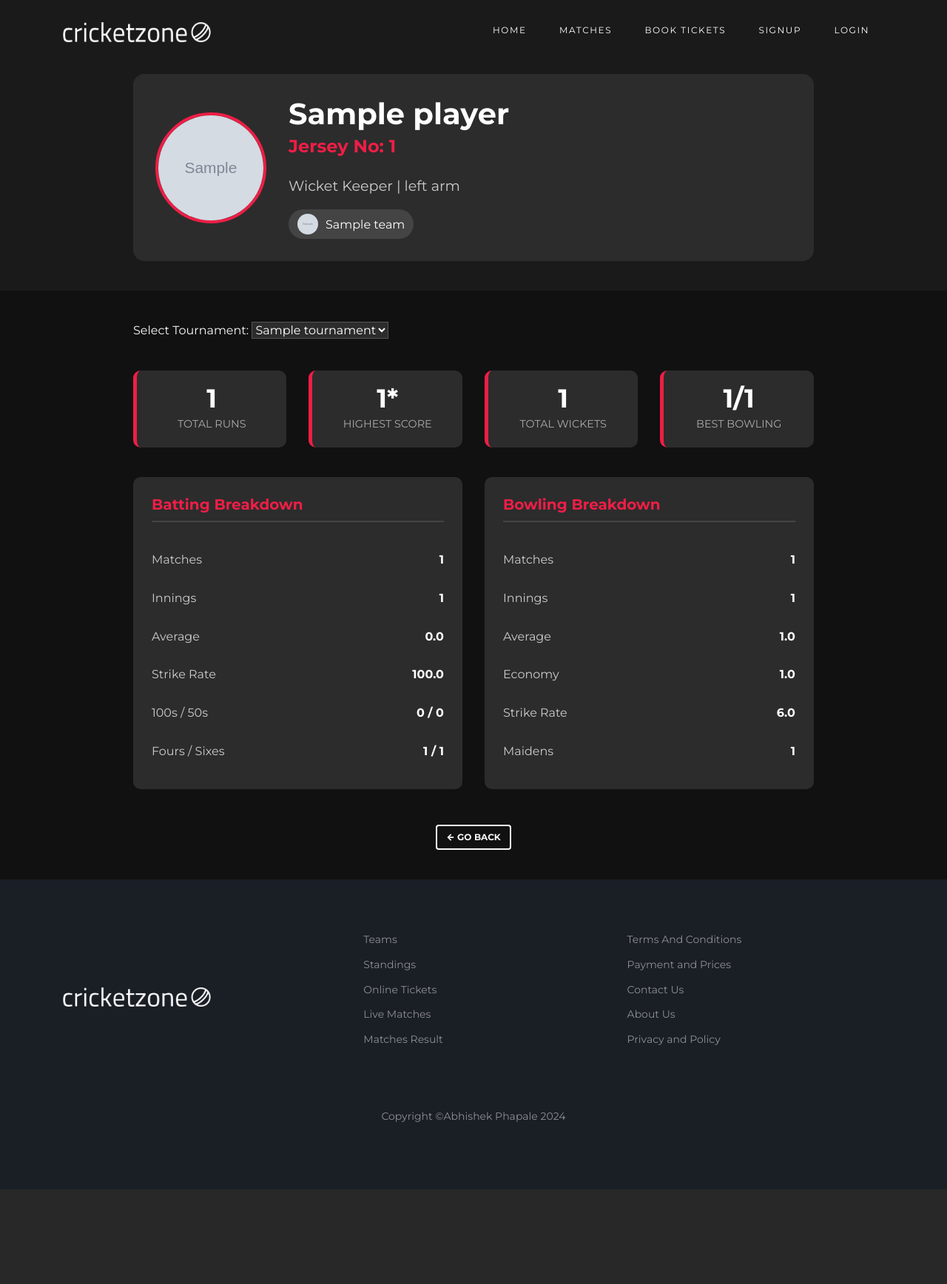
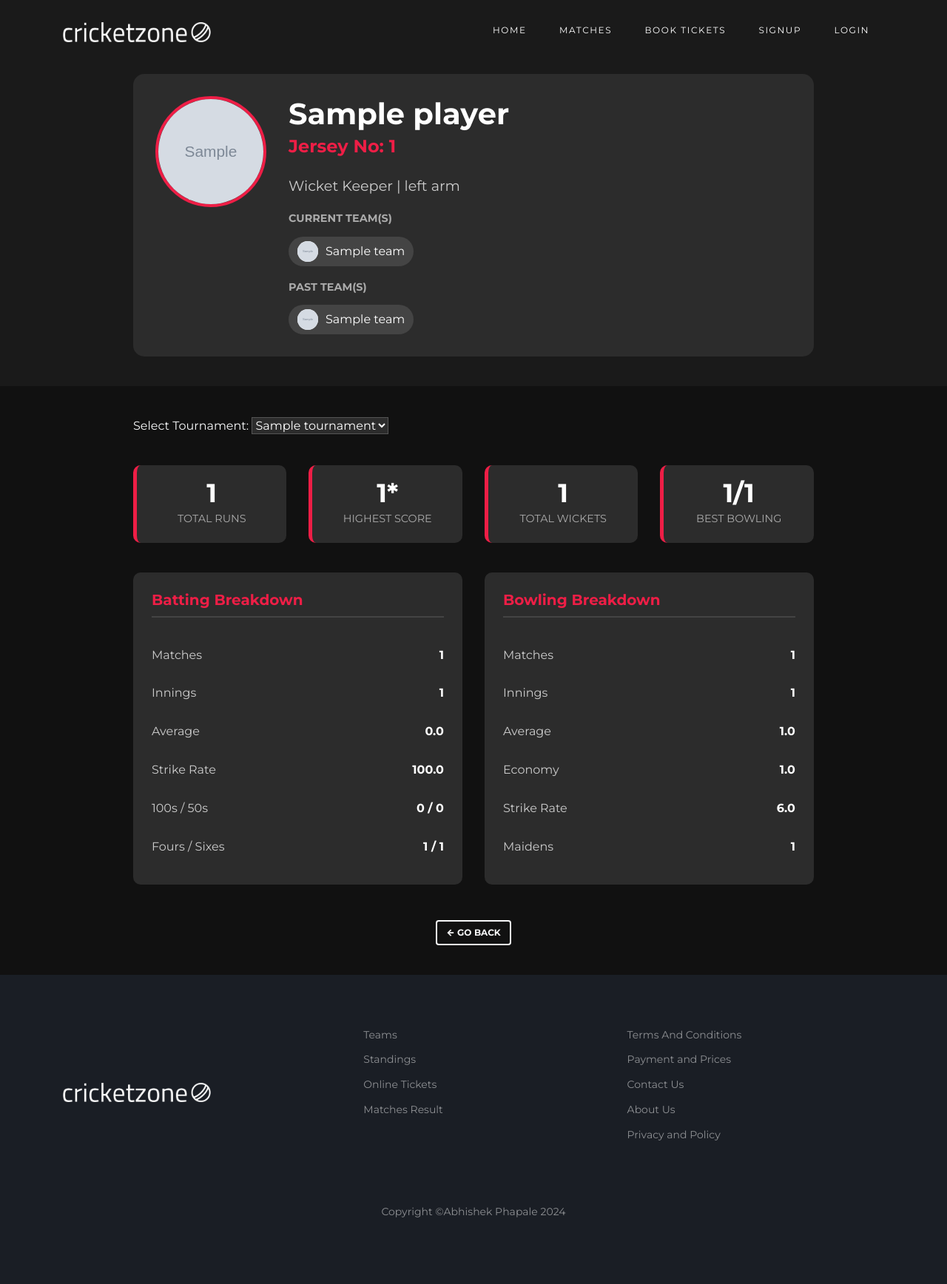
Before and after one commit to Abhishekp44/CricketZone, a Django app: page /players/1/ in a window 1280 px wide. Shown: the whole page at 74% size. Before the commit the page ends 1608 px from the top, so only its background shows below. Run offline with Django 5.2, Linux system fonts and the light colour scheme; tables that the repository leaves empty hold one stand-in row (values such as "Sample post"); grey boxes marked "Sample" are stand-in pictures; some libraries are stand-ins or nearby versions; some web fonts are replaced.

Commit message:
player details, standings

```diff
--- a/cricketapp/urls.py
+++ b/cricketapp/urls.py
@@ -62,6 +62,7 @@ urlpatterns = [
     path('payment/success/', views.payment_success, name='payment_success'),
     path('view-ticket/<int:booking_id>/', views.view_ticket, name='view_ticket'),
     path('ticket/download/<int:booking_id>/', views.download_ticket_pdf, name='download_ticket_pdf'),
+    path('standings/', views.standings_view, name='standings_view'),
     # path('ticket/<int:ticket_id>/add/', views.add_to_cart, name='add_to_cart'),
     # path('order/', views.order, name='order'),
     # path('payment/', views.payment_page, name='payment_page'),
--- a/cricketapp/views.py
+++ b/cricketapp/views.py
@@ -942,7 +942,8 @@ def player_detail(request, pid):
     Displays the detailed profile and tournament-wise career statistics for a single player.
     """
     player = get_object_or_404(Player, pid=pid)
-    teams = player.teams.all()
+    current_teams = player.teams.all()
+    past_teams = player.past_teams.all()
 
     # --- New Logic for Tournament-wise Stats ---
 
@@ -1043,13 +1044,59 @@ def player_detail(request, pid):
 
     context = {
         'player': player,
-        'teams': teams,
+        'current_teams': current_teams,
+        'past_teams': past_teams,
         'tournament_stats': processed_stats,
     }
     return render(request, 'player_detail.html', context)
 
-
-
+def standings_view(request):
+    """
+    Displays a list of tournaments and the standings table
+    for a selected tournament. Defaults to "IPL 2024".
+    """
+    selected_tournament_id = request.GET.get('tournament_id')
+
+    # Get all tournaments for the dropdown menu
+    tournaments = Tournament.objects.all().order_by('name')
+
+    standings = None
+    selected_tournament = None
+
+    # --- NEW: Default to "IPL 2024" ---
+    if not selected_tournament_id:
+        try:
+            # Try to find "IPL 2024" by name
+            ipl_tournament = Tournament.objects.get(name__iexact="IPL 2024")
+            selected_tournament_id = ipl_tournament.id
+        except Tournament.DoesNotExist:
+            # "IPL 2024" doesn't exist, so just show nothing
+            selected_tournament_id = None
+    # --- END OF NEW LOGIC ---
+
+    if selected_tournament_id:
+        try:
+            # We must cast the ID to an int *before* the query
+            selected_tournament_id = int(selected_tournament_id)
+
+            # Get standings and pre-fetch the related team data (for logos)
+            standings = TeamStanding.objects.filter(
+                tournament_id=selected_tournament_id
+            ).select_related('team')
+
+            selected_tournament = get_object_or_404(Tournament, pk=selected_tournament_id)
+
+        except (ValueError, TypeError):
+            selected_tournament_id = None
+
+    context = {
+        'tournaments': tournaments,
+        'standings': standings,
+        'selected_tournament': selected_tournament,
+        'selected_tournament_id': selected_tournament_id,
+    }
+
+    return render(request, 'standings.html', context)
 def admin_api(request):
     return render(request, 'admin_api.html')
 
--- a/templates/footer.html
+++ b/templates/footer.html
@@ -15,9 +15,8 @@
           <div class="widget mb-3">
             <ul class="list-unstyled links">
               <li><a href="/teams">Teams</a></li>
-              <li><a href="#">Standings</a></li>
-              <li><a href="#">Online Tickets</a></li>
-              <li><a href="/matches">Live Matches</a></li>
+              <li><a href="/standings">Standings</a></li>
+              <li><a href="/tickets">Online Tickets</a></li>
               <li><a href="/matches">Matches Result</a></li>
             </ul>
           </div>
--- a/templates/match_detail.html
+++ b/templates/match_detail.html
@@ -121,7 +121,7 @@
     object-fit: contain;
     /* Changed from 'cover' to 'contain' to ensure full image is visible */
     border: 2px solid #4a4f56;
-    background-color: #2d343c;
+    background-color: #ffffff;
     /* Added a background color for non-square images */
   }
 
@@ -131,7 +131,7 @@
     border-radius: 50%;
     object-fit: contain;
     /* Changed from 'cover' to 'contain' to ensure full image is visible */
-    background-color: #2d343c;
+    background-color: #ffffff;
     /* Added a background color for non-square images */
   }
 
--- a/templates/player_detail.html
+++ b/templates/player_detail.html
@@ -5,32 +5,90 @@
 {% block 'main' %}
 <style>
     /* --- Main Profile Card Styles (Mostly Unchanged) --- */
-    .player-profile-section { background-color: #1a1a1a; padding: 40px 0; color: #fff; }
+    .player-profile-section {
+        background-color: #1a1a1a;
+        padding: 40px 0;
+        color: #fff;
+    }
+
     .profile-card {
-        background-color: #2c2c2c; border-radius: 15px; padding: 30px;
-        display: flex; align-items: center; gap: 30px; flex-wrap: wrap;
+        background-color: #2c2c2c;
+        border-radius: 15px;
+        padding: 30px;
+        display: flex;
+        gap: 30px;
+        flex-wrap: wrap;
     }
+
     .profile-image {
-        width: 150px; height: 150px; border-radius: 50%; object-fit: cover;
+        width: 150px;
+        height: 150px;
+        border-radius: 50%;
+        object-fit: cover;
         border: 4px solid #ee1e46;
     }
-    .profile-info h1 { margin: 0; font-size: 2.5rem; font-weight: bold; }
-    .profile-info .jersey-number { font-size: 1.5rem; color: #ee1e46; font-weight: bold; }
-    .profile-info .player-role { font-size: 1.2rem; color: #ccc; margin-top: 5px; }
-    .team-list { list-style: none; padding: 0; margin-top: 15px; display: flex; flex-wrap: wrap; gap: 10px; }
-    .team-item { display: flex; align-items: center; gap: 10px; background-color: #444; padding: 6px 12px; border-radius: 25px; }
-    .team-logo-small { width: 28px; height: 28px; border-radius: 50%; object-fit: cover; }
+
+    .profile-info h1 {
+        margin: 0;
+        font-size: 2.5rem;
+        font-weight: bold;
+    }
+
+    .profile-info .jersey-number {
+        font-size: 1.5rem;
+        color: #ee1e46;
+        font-weight: bold;
+    }
+
+    .profile-info .player-role {
+        font-size: 1.2rem;
+        color: #ccc;
+        margin-top: 5px;
+    }
+
+    .team-list {
+        list-style: none;
+        padding: 0;
+        margin-top: 15px;
+        display: flex;
+        flex-wrap: wrap;
+        gap: 10px;
+    }
+
+    .team-item {
+        display: flex;
+        align-items: center;
+        gap: 10px;
+        background-color: #444;
+        padding: 6px 12px;
+        border-radius: 25px;
+    }
+
+    .team-logo-small {
+        width: 28px;
+        height: 28px;
+        border-radius: 50%;
+        object-fit: cover;
+        background-color: #fff;
+    }
 
     /* --- New Stats Section UI --- */
-    .stats-section { padding: 40px 0; background-color: #111; }
+    .stats-section {
+        padding: 40px 0;
+        background-color: #111;
+    }
 
     /* Dropdown Selector */
-    .tournament-selector-wrapper { margin-bottom: 2rem; }
+    .tournament-selector-wrapper {
+        margin-bottom: 2rem;
+    }
+
     .form-select {
         background-color: #2c2c2c;
         color: #fff;
         border: 1px solid #555;
     }
+
     .form-select:focus {
         border-color: #ee1e46;
         box-shadow: 0 0 0 0.25rem rgba(238, 30, 70, 0.5);
@@ -45,12 +103,14 @@
         border-left: 5px solid #ee1e46;
         margin-bottom: 1rem;
     }
+
     .kpi-card .kpi-value {
         font-size: 2.2rem;
         font-weight: bold;
         color: #fff;
         line-height: 1;
     }
+
     .kpi-card .kpi-label {
         font-size: 0.9rem;
         color: #aaa;
@@ -64,6 +124,7 @@
         padding: 25px;
         border-radius: 10px;
     }
+
     .stats-breakdown h5 {
         color: #ee1e46;
         font-weight: bold;
@@ -71,6 +132,7 @@
         border-bottom: 2px solid #444;
         padding-bottom: 10px;
     }
+
     .stats-breakdown .list-group-item {
         background-color: transparent;
         color: #ccc;
@@ -79,9 +141,25 @@
         justify-content: space-between;
         padding: 0.8rem 0;
     }
+
     .stats-breakdown .list-group-item strong {
         color: #fff;
         font-weight: 600;
+    }
+
+    .team-list-heading {
+        font-size: 0.9rem;
+        color: #aaa;
+        text-transform: uppercase;
+        font-weight: bold;
+        margin-top: 20px;
+        /* Space above the heading */
+        margin-bottom: 10px;
+        /* Space between heading and list */
+    }
+
+    .text-muted.small {
+        font-size: 0.9rem;
     }
 </style>
 
@@ -90,13 +168,34 @@
         <div class="row justify-content-center">
             <div class="col-lg-10">
                 <div class="profile-card">
-                    <img src="{% if player.pimage %}{{ player.pimage.url }}{% else %}https://placehold.co/150x150/FFFFFF/1a1a1a?text={{ player.pname|slice:':1' }}{% endif %}" alt="{{ player.pname }}" class="profile-image">
+                    <img src="{% if player.pimage %}{{ player.pimage.url }}{% else %}https://placehold.co/150x150/FFFFFF/1a1a1a?text={{ player.pname|slice:':1' }}{% endif %}"
+                        alt="{{ player.pname }}" class="profile-image">
                     <div class="profile-info">
                         <h1>{{ player.pname }}</h1>
                         <p class="jersey-number">Jersey No: {{ player.pjr_no }}</p>
                         <p class="player-role">{{ player.prole }} | {{ player.parm }}</p>
+
+                        <h6 class="team-list-heading">Current Team(s)</h6>
                         <div class="team-list">
-                            {% for team in teams %}<div class="team-item">{% if team.timage %}<img src="{{ team.timage.url }}" alt="{{ team.tname }}" class="team-logo-small">{% endif %}<span>{{ team.tname }}</span></div>{% empty %}<span>No Teams Assigned</span>{% endfor %}
+                            {% for team in current_teams %}
+                            <div class="team-item">
+                                {% if team.timage %}<img src="{{ team.timage.url }}" alt="{{ team.tname }}" class="team-logo-small">{% endif %}
+                                <span>{{ team.tname }}</span>
+                            </div>
+                            {% empty %}
+                            <span class="text-muted small">No current teams assigned.</span>
+                            {% endfor %}  </div>
+
+                        <h6 class="team-list-heading">Past Team(s)</h6>
+                        <div class="team-list">
+                            {% for team in past_teams %}
+                            <div class="team-item">
+                                {% if team.timage %}<img src="{{ team.timage.url }}" alt="{{ team.tname }}" class="team-logo-small">{% endif %}
+                                <span>{{ team.tname }}</span>
+                            </div>
+                            {% empty %}
+                            <span class="text-muted small">No past teams recorded.</span>
+                            {% endfor %}
                         </div>
                     </div>
                 </div>
@@ -122,13 +221,34 @@
 
                 <div id="stats-container">
                     {% for stats in tournament_stats %}
-                            <div class="tournament-stats-box" id="tourn-{{ stats.tournament.id }}" {% if not forloop.first %}style="display: none;"{% endif %}>
+                    <div class="tournament-stats-box" id="tourn-{{ stats.tournament.id }}"
+                    {% if not forloop.first%}style="display: none;" {% endif %}>
 
                         <div class="row mb-4">
-                                    <div class="col-md-3 col-6"><div class="kpi-card"><div class="kpi-value">{{ stats.batting.runs|default:0 }}</div><div class="kpi-label">Total Runs</div></div></div>
-                                    <div class="col-md-3 col-6"><div class="kpi-card"><div class="kpi-value">{{ stats.batting.highest_score|default:0 }}{% if stats.batting.hs_not_out %}*{% endif %}</div><div class="kpi-label">Highest Score</div></div></div>
-                                    <div class="col-md-3 col-6"><div class="kpi-card"><div class="kpi-value">{{ stats.bowling.wickets|default:0 }}</div><div class="kpi-label">Total Wickets</div></div></div>
-                                    <div class="col-md-3 col-6"><div class="kpi-card"><div class="kpi-value">{{ stats.bowling.bbi|default:"-" }}</div><div class="kpi-label">Best Bowling</div></div></div>
+                            <div class="col-md-3 col-6">
+                                <div class="kpi-card">
+                                    <div class="kpi-value">{{ stats.batting.runs|default:0 }}</div>
+                                    <div class="kpi-label">Total Runs</div>
+                                </div>
+                            </div>
+                            <div class="col-md-3 col-6">
+                                <div class="kpi-card">
+                                    <div class="kpi-value">{{ stats.batting.highest_score|default:0 }}{% if stats.batting.hs_not_out %}*{% endif %}</div>
+                                    <div class="kpi-label">Highest Score</div>
+                                </div>
+                            </div>
+                            <div class="col-md-3 col-6">
+                                <div class="kpi-card">
+                                    <div class="kpi-value">{{ stats.bowling.wickets|default:0 }}</div>
+                                    <div class="kpi-label">Total Wickets</div>
+                                </div>
+                            </div>
+                            <div class="col-md-3 col-6">
+                                <div class="kpi-card">
+                                    <div class="kpi-value">{{ stats.bowling.bbi|default:"-" }}</div>
+                                    <div class="kpi-label">Best Bowling</div>
+                                </div>
+                            </div>
                         </div>
 
                         <div class="row">
@@ -137,12 +257,12 @@
                                     <h5><i class="fa-solid fa-person-running me-2"></i> Batting Breakdown</h5>
                                     {% if stats.batting.innings > 0 %}
                                     <ul class="list-group list-group-flush">
-                                                <li class="list-group-item"><span>Matches</span> <strong>{{ stats.batting.matches }}</strong></li>
-                                                <li class="list-group-item"><span>Innings</span> <strong>{{ stats.batting.innings }}</strong></li>
-                                                <li class="list-group-item"><span>Average</span> <strong>{{ stats.batting.average }}</strong></li>
-                                                <li class="list-group-item"><span>Strike Rate</span> <strong>{{ stats.batting.strike_rate }}</strong></li>
-                                                <li class="list-group-item"><span>100s / 50s</span> <strong>{{ stats.batting.hundreds }} / {{ stats.batting.fifties }}</strong></li>
-                                                <li class="list-group-item"><span>Fours / Sixes</span> <strong>{{ stats.batting.fours }} / {{ stats.batting.sixes }}</strong></li>
+                                        <li class="list-group-item"><span>Matches</span> <strong>{{stats.batting.matches }}</strong></li>
+                                        <li class="list-group-item"><span>Innings</span> <strong>{{stats.batting.innings }}</strong></li>
+                                        <li class="list-group-item"><span>Average</span> <strong>{{stats.batting.average }}</strong></li>
+                                        <li class="list-group-item"><span>Strike Rate</span> <strong>{{stats.batting.strike_rate }}</strong></li>
+                                        <li class="list-group-item"><span>100s / 50s</span> <strong>{{stats.batting.hundreds }} / {{ stats.batting.fifties }}</strong></li>
+                                        <li class="list-group-item"><span>Fours / Sixes</span> <strong>{{stats.batting.fours }} / {{ stats.batting.sixes }}</strong></li>
                                     </ul>
                                     {% else %}
                                     <p class="text-muted">Did not bat in this tournament.</p>
@@ -154,12 +274,12 @@
                                     <h5><i class="fa-solid fa-baseball-bat-ball me-2"></i> Bowling Breakdown</h5>
                                     {% if stats.bowling.innings > 0 %}
                                     <ul class="list-group list-group-flush">
-                                                <li class="list-group-item"><span>Matches</span> <strong>{{ stats.bowling.matches }}</strong></li>
-                                                <li class="list-group-item"><span>Innings</span> <strong>{{ stats.bowling.innings }}</strong></li>
-                                                <li class="list-group-item"><span>Average</span> <strong>{{ stats.bowling.average }}</strong></li>
-                                                <li class="list-group-item"><span>Economy</span> <strong>{{ stats.bowling.economy }}</strong></li>
-                                                <li class="list-group-item"><span>Strike Rate</span> <strong>{{ stats.bowling.strike_rate }}</strong></li>
-                                                <li class="list-group-item"><span>Maidens</span> <strong>{{ stats.bowling.maidens }}</strong></li>
+                                        <li class="list-group-item"><span>Matches</span> <strong>{{stats.bowling.matches }}</strong></li>
+                                        <li class="list-group-item"><span>Innings</span> <strong>{{stats.bowling.innings }}</strong></li>
+                                        <li class="list-group-item"><span>Average</span> <strong>{{stats.bowling.average }}</strong></li>
+                                        <li class="list-group-item"><span>Economy</span> <strong>{{stats.bowling.economy }}</strong></li>
+                                        <li class="list-group-item"><span>Strike Rate</span> <strong>{{stats.bowling.strike_rate }}</strong></li>
+                                        <li class="list-group-item"><span>Maidens</span> <strong>{{stats.bowling.maidens }}</strong></li>
                                     </ul>
                                     {% else %}
                                     <p class="text-muted">Did not bowl in this tournament.</p>
@@ -172,7 +292,9 @@
                 </div>
 
                 {% else %}
-                    <div class="text-center"><h3 class="text-white">No tournament stats available for this player yet.</h3></div>
+                <div class="text-center">
+                    <h3 class="text-white">No tournament stats available for this player yet.</h3>
+                </div>
                 {% endif %}
 
                 <div class="row justify-content-center mt-5">
@@ -192,7 +314,7 @@
 
         // Only run script if the selector exists
         if (tournamentSelector) {
-            tournamentSelector.addEventListener('change', function() {
+            tournamentSelector.addEventListener('change', function () {
                 // Get the ID of the selected tournament from the dropdown's value
                 const selectedId = this.value;
 
```
Also changed, not shown: cricketapp/models.py (+1 -7 lines), templates/standings.html (added, +106 -0 lines), cricketapp/migrations/0007_remove_player_current_team_player_past_teams.py (added). Lines whose indentation alone changed are shown as unchanged.
